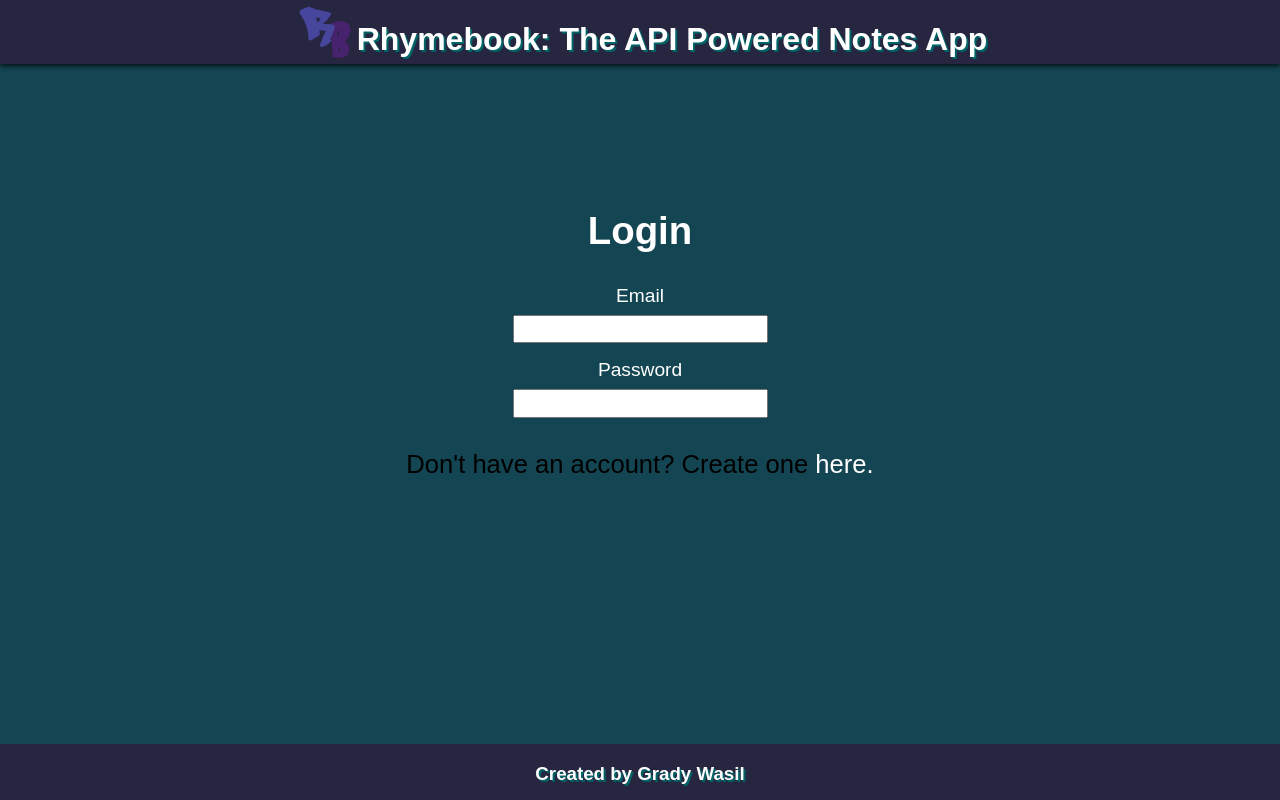
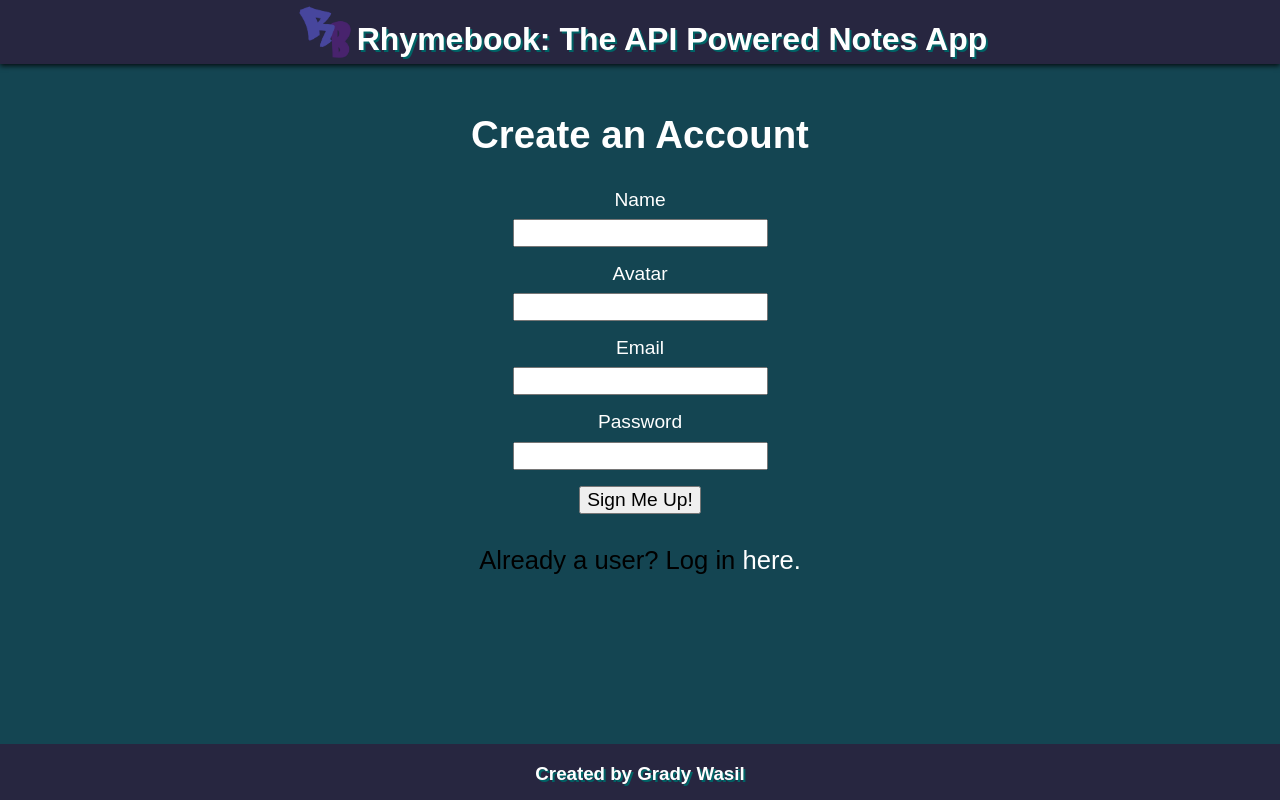
Before and after one commit to Arrangedgodly/rhymebook-react, a React (Create React App) app: page / in a window 1280 px wide. Built offline with nearby package versions, Linux system fonts and the light colour scheme; no server answers; a web font is replaced by a local one.

Commit message:
major rehaul on adding the user information to the site. added the ability to create a user and to login

```diff
--- a/src/App.js
+++ b/src/App.js
@@ -2,19 +2,69 @@ import Header from "./components/Header";
 import Main from "./components/Main";
 import Login from "./components/Login";
 import Footer from "./components/Footer";
-import { useState } from 'react';
+import { useState, useEffect } from 'react';
+import { checkAuth, login, createUser } from "./utils/api";
 
 function App() {
   const [loggedIn, setLoggedIn] = useState(false);
+  const [currentUser, setCurrentUser] = useState({});
+  const [isLoading, setIsLoading] = useState(false);
+
+  const handleAuth = () => {
+    checkAuth(localStorage.getItem('jwt'))
+      .then(user => {
+        if (user) {
+          setLoggedIn(true);
+          setCurrentUser(user);
+        } else {
+          setLoggedIn(false);
+          setCurrentUser({});
+        }
+      })
+      .catch(err => console.log(err));
+  }
+
+  const handleLogin = (email, password) => {
+    setIsLoading(true);
+    login(email, password)
+      .then(res => {
+        localStorage.setItem('jwt', res.token);
+        handleAuth();
+        setLoggedIn(true);
+        setIsLoading(false);
+      })
+      .catch(err => console.log(err));
+  }
+
+  const handleCreateUser = (name, avatar, email, password) => {
+    setIsLoading(true);
+    createUser(name, avatar, email, password)
+      .then(res => {
+        handleLogin(res.email, password);
+        setLoggedIn(true);
+        setIsLoading(false);
+      })
+      .catch(err => console.log(err));
+  }
+
+  useEffect(() => {
+    handleAuth()
+  }, [])
 
   return (
     <>
-      <Header />
+      <Header
+        loggedIn={loggedIn}
+        currentUser={currentUser}
+      />
       {loggedIn
         ? (
         <Main />
       ) : (
-        <Login />
+        <Login
+          handleLogin={handleLogin}
+          handleCreateUser={handleCreateUser}
+        />
       )}
       <Footer
         loggedIn={loggedIn}
--- a/src/blocks/header.css
+++ b/src/blocks/header.css
@@ -12,3 +12,19 @@
   color: #fff;
   text-shadow: 2px 2px 0px #006466;
 }
+
+.header-user {
+  display: flex;
+  align-items: center;
+  margin-left: 10vw;
+}
+
+.header-user_image {
+  height: 6vh;
+}
+
+.header-user_name {
+  color: #fff;
+  font-size: 1.5vw;
+  margin: 1vw;
+}
--- a/src/blocks/login.css
+++ b/src/blocks/login.css
@@ -26,6 +26,10 @@
   text-align: center;
 }
 
+.login__submit {
+  font-size: 1.5vw;
+}
+
 .login__footer {
   font-size: 2vw;
   margin: 2vh auto;
--- a/src/components/Header.js
+++ b/src/components/Header.js
@@ -1,6 +1,6 @@
 import logo from '../images/rhymebook_logo.webp';
 
-function Header() {
+function Header({ loggedIn, currentUser }) {
   return (
     <header className="header">
       <img
@@ -8,6 +8,19 @@ function Header() {
         src={logo}
       />
       <h1 className="header-title">Rhymebook: The API Powered Notes App</h1>
+      {loggedIn && (
+        <div className='header-user'>
+          <img
+            className='header-user_image'
+            src={currentUser.avatar}
+          />
+          <p
+            className='header-user_name'
+          >
+            {currentUser.name}
+          </p>
+        </div>
+      )}
     </header>
   );
 }
--- a/src/components/Login.js
+++ b/src/components/Login.js
@@ -1,6 +1,92 @@
-function Login() {
+import { useForm } from "../utils/constants";
+import { useState } from 'react';
+
+function Login({ handleLogin, handleCreateUser }) {
+  const {values, handleChange, setValues} = useForm({});
+  const [newUser, setNewUser] = useState(true);
+
+  const handleNewUserChange = () => {
+    setNewUser(!newUser);
+  }
+
+  function handleCreateSubmit(e) {
+    e.preventDefault();
+    handleCreateUser(values.name, values.avatar, values.email, values.password)
+    setNewUser(false);
+  }
+
+  function handleLoginSubmit(e) {
+    e.preventDefault();
+    handleLogin(values.email, values.password);
+  }
+
   return (
     <form className="login">
+      {newUser ? (
+        <>
+        <h3 className="login__title">Create an Account</h3>
+        <label
+          htmlFor="name"
+          className="login__label"
+        >Name
+          <input
+            type='text'
+            className='login__input'
+            name="name"
+            value={values.name || ''}
+            onChange={handleChange}
+          />
+        </label>
+        <label
+          htmlFor="avatar"
+          className="login__label"
+        >Avatar
+          <input
+            type='text'
+            className='login__input'
+            name="avatar"
+            value={values.avatar || ''}
+            onChange={handleChange}
+          />
+        </label>
+        <label
+          htmlFor="email"
+          className="login__label"
+        >Email
+          <input
+            type='text'
+            className='login__input'
+            name="email"
+            value={values.email || ''}
+            onChange={handleChange}
+          />
+        </label>
+        <label
+          htmlFor="password"
+          className="login__label"
+        >Password
+          <input
+            type='text'
+            className='login__input'
+            name="password"
+            value={values.password || ''}
+            onChange={handleChange}
+          />
+        </label>
+        <button
+          type='button'
+          className='login__submit'
+          onClick={handleCreateSubmit}
+        >
+          Sign Me Up!
+        </button>
+        <p className="login__footer">
+          Already a user? Log in <a className="login__link" onClick={handleNewUserChange}>here.</a>
+        </p>
+        </>
+      ) :
+      (
+        <>
       <h3 className="login__title">Login</h3>
       <label
         htmlFor="email"
@@ -10,6 +96,8 @@ function Login() {
           type='text'
           className='login__input'
           name="email"
+          value={values.email || ''}
+          onChange={handleChange}
         />
       </label>
       <label
@@ -20,11 +108,22 @@ function Login() {
           type='text'
           className='login__input'
           name="password"
+          value={values.password || ''}
+          onChange={handleChange}
         />
       </label>
+      <button
+        type='button'
+        className='login__submit'
+        onClick={handleLoginSubmit}
+      >
+        Log Me In!
+      </button>
       <p className="login__footer">
-        Don't have an account? Create one <a className="login__link">here.</a>
+        Don't have an account? Create one <a className="login__link" onClick={handleNewUserChange}>here.</a>
       </p>
+      </>
+      )}
     </form>
   )
 }
--- a/src/utils/api.js
+++ b/src/utils/api.js
@@ -12,3 +12,50 @@ const getNotes = (user) => {
   })
     .then(checkResponse)
 }
+
+const login = (email, password) => {
+  return fetch(`${baseUrl}/signin`, {
+    method: "POST",
+    headers: {
+      "Content-Type": "application/json",
+      },
+    body: JSON.stringify({ email, password })
+  })
+    .then(checkResponse)
+}
+
+const checkAuth = (token) => {
+  return fetch(`${baseUrl}/users/me`, {
+    method: "GET",
+    headers: {
+      "Content-Type": "application/json",
+      authorization: `Bearer ${token}`,
+    }
+  })
+    .then(checkResponse)
+}
+
+const createUser = (name, avatar, email, password) => {
+  return fetch(`${baseUrl}/signup`, {
+    method: "POST",
+    headers: {
+      "Content-Type": "application/json",
+    },
+    body: JSON.stringify({ name, avatar, email, password })
+  })
+    .then(checkResponse)
+}
+
+const editUser = (name, avatar) => {
+  return fetch(`${baseUrl}/users/me`, {
+    method: 'PATCH',
+    headers: {
+      "Content-Type": "application/json",
+      authorization: `Bearer ${localStorage.getItem('jwt')}`,
+    },
+    body: JSON.stringify({ name, avatar })
+  })
+    .then(checkResponse)
+}
+
+export { getNotes, login, checkAuth, createUser, editUser };
--- a/src/utils/constants.js
+++ b/src/utils/constants.js
@@ -1,3 +1,5 @@
+import { useState } from 'react';
+
 const resultsSection = [
   {
     title: 'Suggested Rhymes',
@@ -37,4 +39,14 @@ export function getLastWord(str) {
   return str.split(' ').pop();
 }
 
+export function useForm(inputValues) {
+  const [values, setValues] = useState(inputValues);
+
+  const handleChange = (event) => {
+    const {value, name} = event.target;
+    setValues({...values, [name]: value});
+  };
+  return {values, handleChange, setValues};
+}
+
 export {resultsSection};
```
